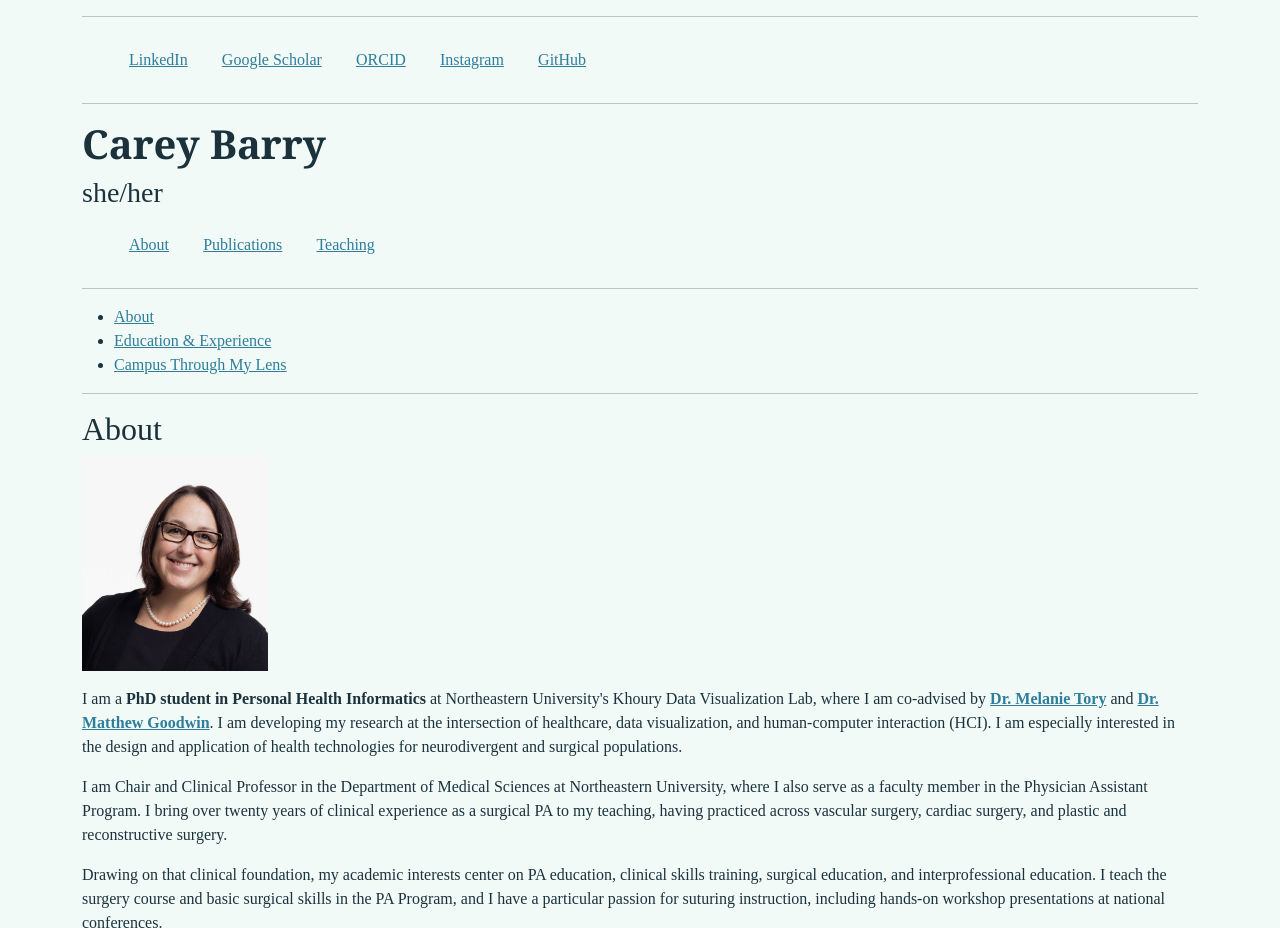
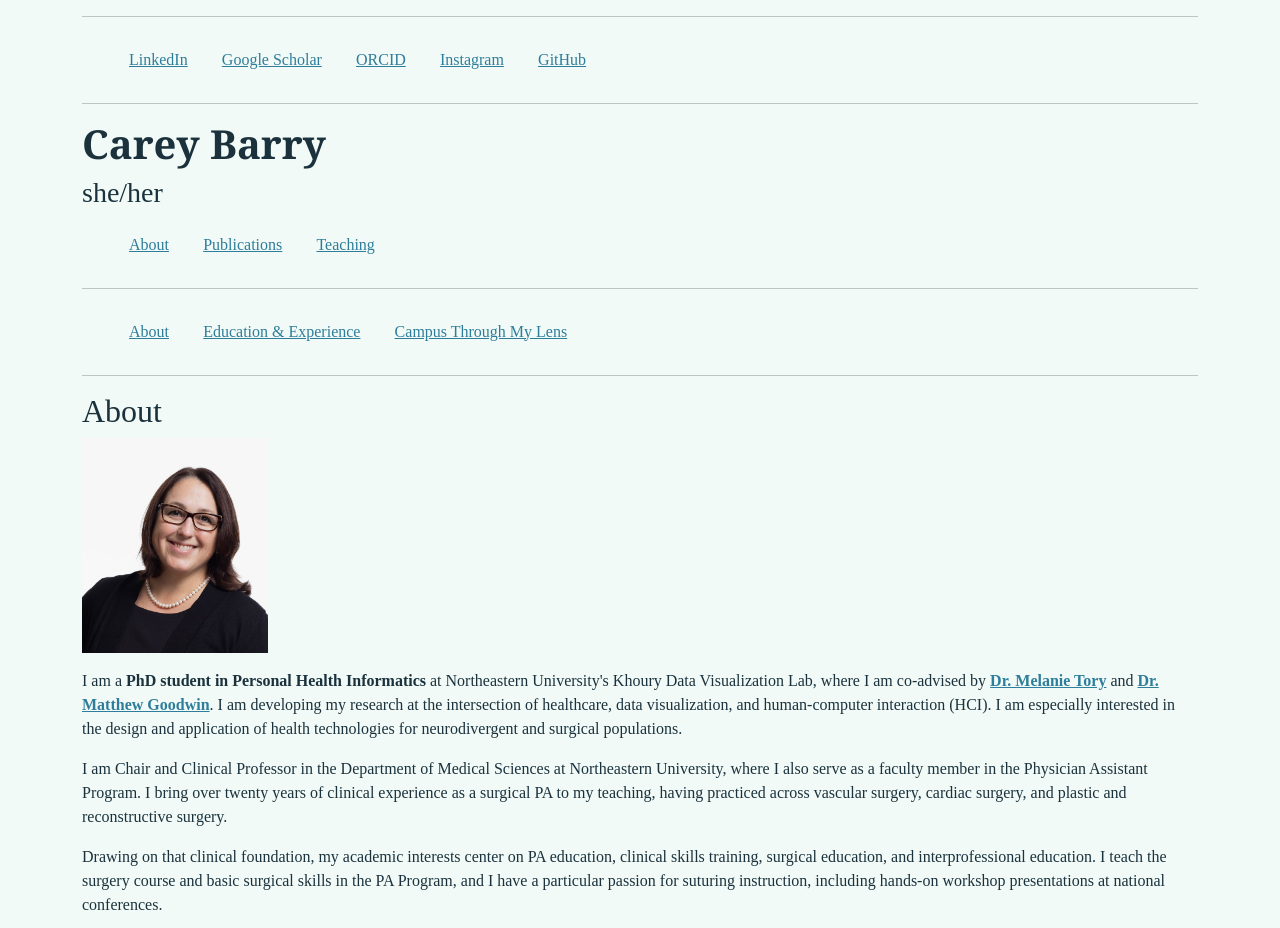
Before and after one commit to clbarry/Personal-Portfolio, a plain HTML site: page index.html in a window 1280 px wide. Shown: the top 928 px of the page. Drawn offline with nearby package versions, Linux system fonts and the light colour scheme.

Commit message:
Update style.css

```diff
--- a/styles/style.css
+++ b/styles/style.css
@@ -84,7 +84,7 @@ h2, h3, h4, h5, h6, p, li {
     margin: 15px;
 }
 
-.page-nav ul > li {
+#page-nav ul > li {
     display: inline-block;
     margin: 15px;
 }
```
